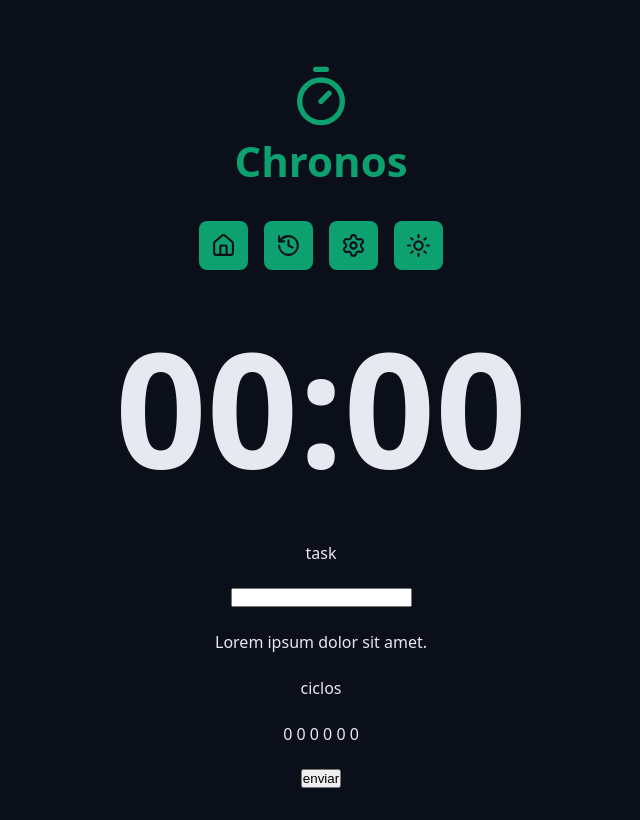
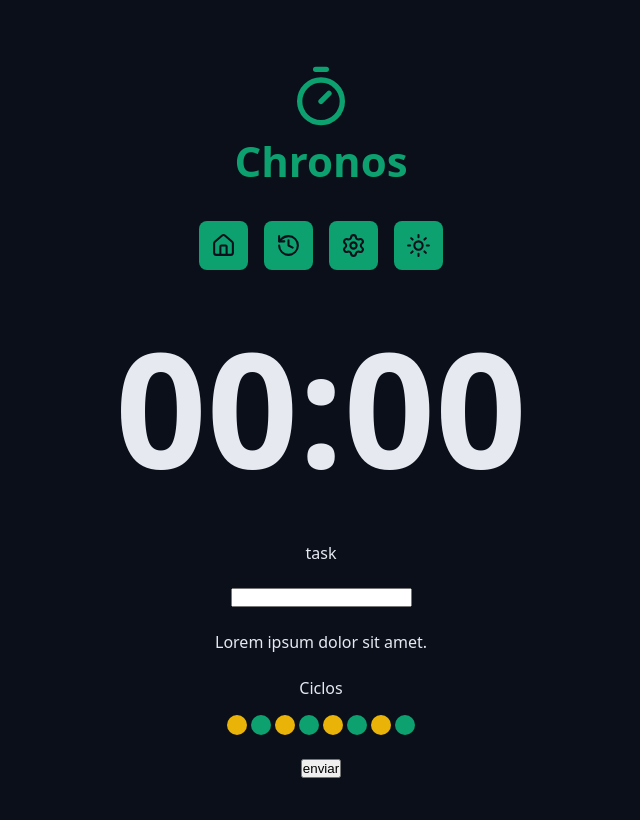
Before and after one commit to AlissonCaldeira/chronos-pomodoro, a React (Vite) app: page / in a window 1280 px wide. Shown: the whole page, without its empty margins (319-959 px from the left). Built offline with nearby package versions, Linux system fonts and the light colour scheme.

Commit message:
Cycle component created

```diff
--- a/src/App.tsx
+++ b/src/App.tsx
@@ -1,6 +1,7 @@
 
 import { Container } from './components/Container';
 import { CountDown } from './components/CountDown';
+import { Cycles } from './components/Cycles';
 import { DefaultInput } from './components/DefaultInput';
 import { Logo } from './components/Logo';
 import { Menu } from './components/Menu';
@@ -33,14 +34,13 @@
             <Container>
                 <form className='form' action="">
                     <div className="formRow">
-                        <DefaultInput id='meuInput' type='text' />
+                        <DefaultInput id='meuInput' labelText='Task' type='text' placeholder='Digite Algo' />
                     </div>
                     <div className="formRow">
                         <span>Lorem ipsum dolor sit amet.</span>
                     </div>
                     <div className="formRow">
-                        <p>ciclos</p>
-                        <p>0 0 0 0 0 0</p>
+                        <Cycles />
                     </div>
                     <div className="formRow">
                         <button>enviar</button>
--- /dev/null
+++ b/src/components/Cycles/Cycles.module.css
@@ -0,0 +1,29 @@
+.cycles{
+    display: flex;
+    flex-direction: column;
+    justify-content: center;
+    align-items: center;
+
+    gap:16px;
+}
+.cycleDots{
+    display: flex;
+    gap:4px;
+}
+
+.cycleDot{
+    width:20px;
+    height:20px;
+    background-color:var(--primary );
+    border-radius:50%;
+}
+
+.workTime{
+    background-color:var(--warning);
+}
+.shortBreakTime{
+    background-color: var(--primary);
+}
+.longBreakTime{
+    background-color: var(--info);
+}
--- /dev/null
+++ b/src/components/Cycles/Cycles.tsx
@@ -0,0 +1,20 @@
+import styles from './Cycles.module.css'
+
+
+export function Cycles() {
+    return (
+        <div className={styles.cycles}>
+            <span>Ciclos</span>
+            <div className={styles.cycleDots}>
+                <span className={`${styles.cycleDot} ${styles.workTime}`}></span>
+                <span className={`${styles.cycleDot} ${styles.shortBreakTime}`}></span>
+                <span className={`${styles.cycleDot} ${styles.workTime}`}></span>
+                <span className={`${styles.cycleDot} ${styles.shortBreakTime}}`}></span>
+                <span className={`${styles.cycleDot} ${styles.workTime}`}></span>
+                <span className={`${styles.cycleDot} ${styles.shortBreakTime}}`}></span>
+                <span className={`${styles.cycleDot} ${styles.workTime}`}></span>
+                <span className={`${styles.cycleDot} ${styles.longBreakTime}}`}></span>
+            </div>
+        </div>
+    )
+}
--- /dev/null
+++ b/src/components/Cycles/index.tsx
@@ -0,0 +1 @@
+export { Cycles } from './Cycles'
```
